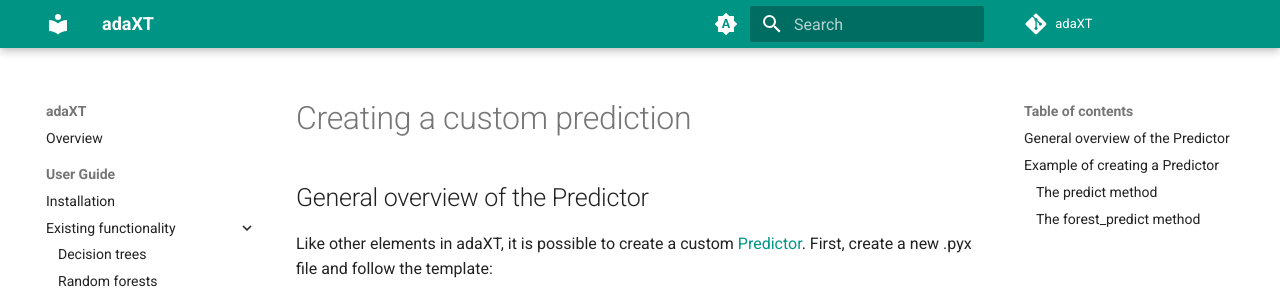
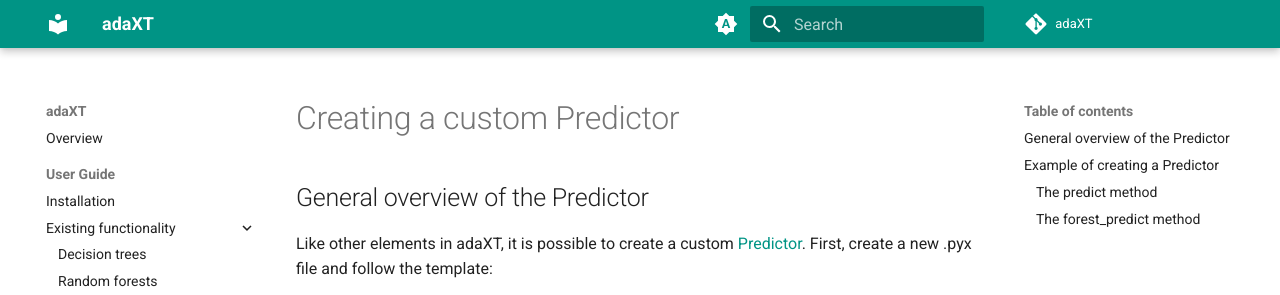
Before and after one commit to NiklasPfister/adaXT, an MkDocs documentation site: the page built from docs/user_guide/creatingPredictor.md, in a window 1280 px wide and 900 px high. Shown: the top 295 px of the window. Built offline with MkDocs 1.6.1 and Material for MkDocs 9.7.7, drawn with Linux system fonts in a browser that asks for light colours; comment, search, counter and statistics services are not loaded.

Commit message:
Fix title

```diff
--- a/docs/user_guide/creatingPredictor.md
+++ b/docs/user_guide/creatingPredictor.md
@@ -1,4 +1,4 @@
-# Creating a custom prediction
+# Creating a custom Predictor
 
 ## General overview of the Predictor
 
```
